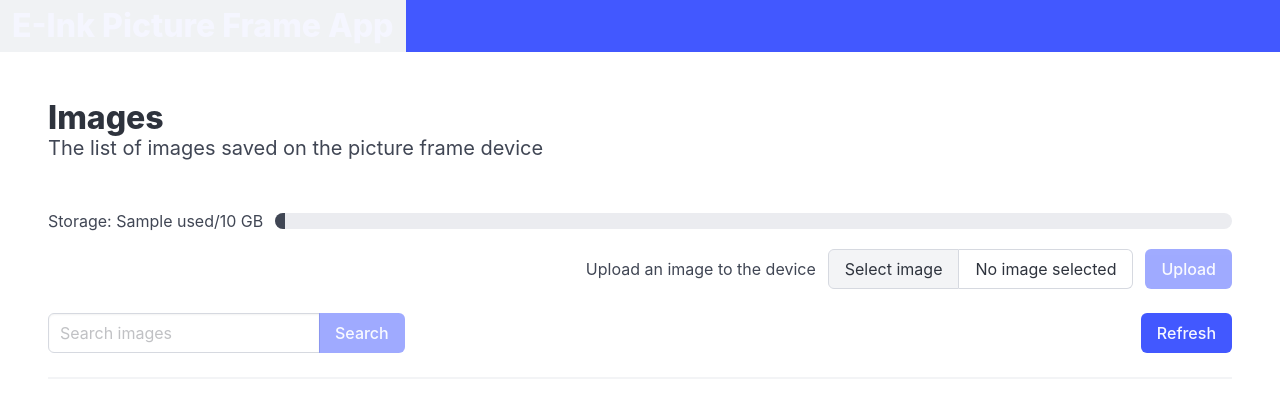
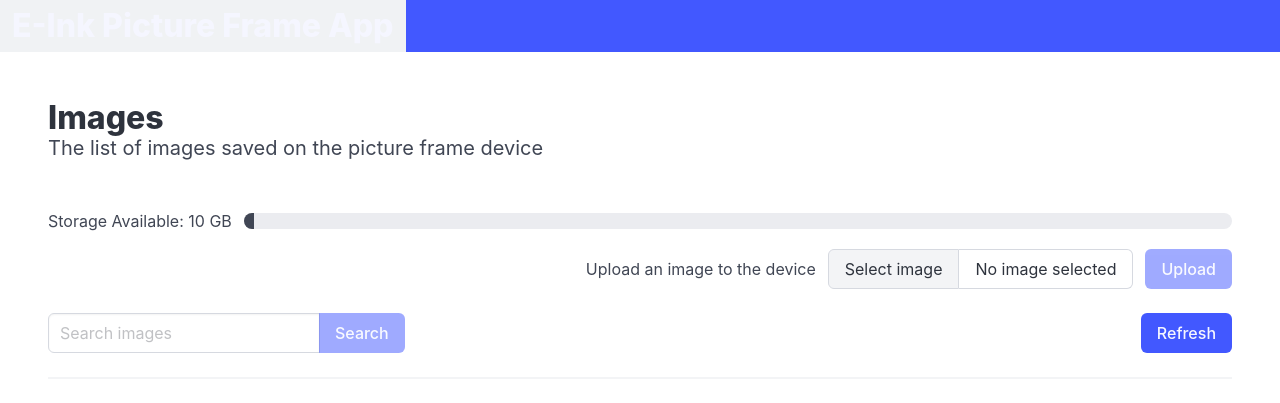
Before and after one commit to ashmanix/eink-picture-frame-webapp, a FastAPI app: template src/web/template/home.html in a window 1280 px wide. Shown: the top 403 px of the page. Run offline with FastAPI, Linux system fonts and the light colour scheme; the template is opened without the code that fills it: most values are stand-ins (such as "Sample title", 1, 10 or a date in 2020); grey boxes marked "Sample" are stand-in pictures.

Commit message:
Changed storage text

```diff
--- a/src/web/template/partial/storage_space.html
+++ b/src/web/template/partial/storage_space.html
@@ -1,6 +1,6 @@
 <div class="level">
     <div class="level-item">
-        <p>Storage: {{storage.used}}/{{storage.total}} GB</p>
+        <p>Storage Available: {{storage.total - storage.used}} GB</p>
     </div>
     <progress class="progress {{storage.class_type}}" value="{{storage.percent}}" max="100">
         {{storage.percent}}%
```
